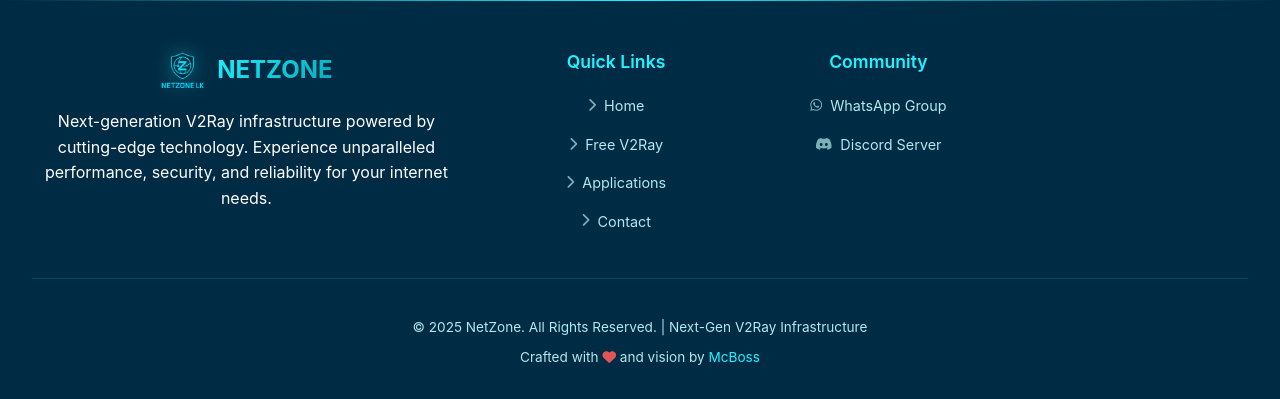
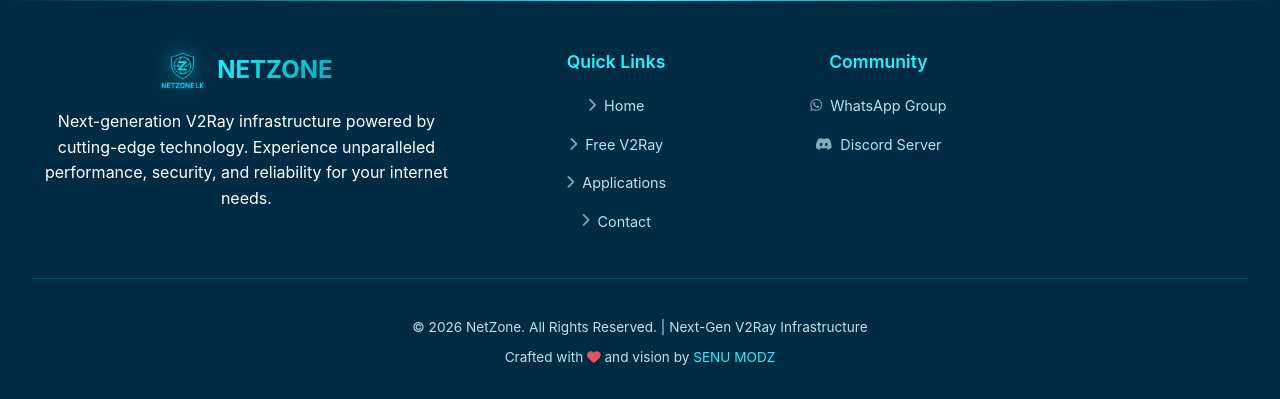
Before and after one commit to senumodz-hash/Netzonelk, a Flask app: page / in a window 1280 px wide. Shown: the part 4065-4464 px from the top of the page. Run offline with Flask 3, Linux system fonts and the light colour scheme.

Commit message:
Update base.html

```diff
--- a/templates/base.html
+++ b/templates/base.html
@@ -705,13 +705,13 @@
                 <h3>Community</h3>
                 <ul class="footer-links">
                     <li><a href="https://chat.whatsapp.com/Hre9DcY71UvC32oMVwwUrE" target="_blank"><i class="fa-brands fa-whatsapp"></i> WhatsApp Group</a></li>
-                    <li><a href="https://discord.gg/DhPZ8uMv4v" target="_blank"><i class="fa-brands fa-discord"></i> Discord Server</a></li>
+                    <li><a href="https://discord.gg/gH6aVHHh" target="_blank"><i class="fa-brands fa-discord"></i> Discord Server</a></li>
                 </ul>
             </div>
         </div>
         <div class="footer-bottom">
-            <p>&copy; 2025 NetZone. All Rights Reserved. | Next-Gen V2Ray Infrastructure</p>
-            <p style="margin-top: 0.5rem;">Crafted with <i class="fa-solid fa-heart" style="color:#e25555;"></i> and vision by <a href="https://mcboss.top/" target="_blank">McBoss</a></p>
+            <p>&copy; 2026 NetZone. All Rights Reserved. | Next-Gen V2Ray Infrastructure</p>
+            <p style="margin-top: 0.5rem;">Crafted with <i class="fa-solid fa-heart" style="color:#e25555;"></i> and vision by <a href="https://senuth2.vercel.app/" target="_blank">SENU MODZ</a></p>
         </div>
     </footer>
 
```
